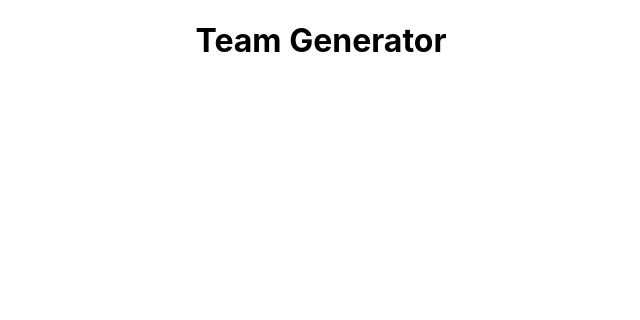
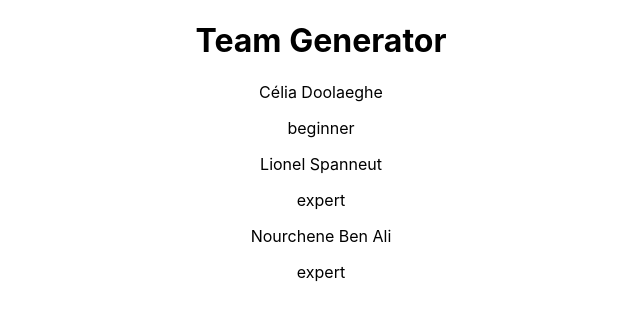
Before and after one commit to CeliaDoolaeghe/team-generator, a React (Create React App) app: page / in a window 1280 px wide. Shown: the top 320 px of the page, without its empty margins (319-959 px from the left). Built offline with nearby package versions, Linux system fonts and the light colour scheme.

Commit message:
add data and display all sportsmen

```diff
--- a/src/App.js
+++ b/src/App.js
@@ -1,10 +1,15 @@
 import React from 'react';
 import './App.css';
+import sportsmen from './data/sportsmen';
+import SportsmenList from './components/SportsmenList';
 
 function App() {
   return (
     <div className="App">
       <h1>Team Generator</h1>
+      <div>
+        <SportsmenList sportsmen={sportsmen}/>
+      </div>
     </div>
   );
 }
--- /dev/null
+++ b/src/components/Sportsman.js
@@ -0,0 +1,8 @@
+import React from 'react';
+
+export default ({ name, level }) => (
+  <div>
+    <p>{name}</p>
+    <p>{level}</p>
+  </div>
+);
--- /dev/null
+++ b/src/components/SportsmenList.js
@@ -0,0 +1,8 @@
+import React from 'react';
+import Sportsman from './Sportsman';
+
+export default ({ sportsmen }) => {
+  return sportsmen.map(sportsman => (
+    <Sportsman name={sportsman.name} level={sportsman.level}/>
+  ));
+};
--- /dev/null
+++ b/src/data/sportsmen.json
@@ -0,0 +1,14 @@
+[
+  {
+    "name": "Célia Doolaeghe",
+    "level": "beginner"
+  },
+  {
+    "name": "Lionel Spanneut",
+    "level": "expert"
+  },
+  {
+    "name": "Nourchene Ben Ali",
+    "level": "expert"
+  }
+]
```
